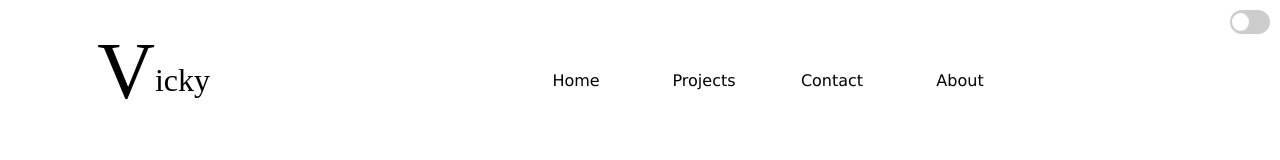
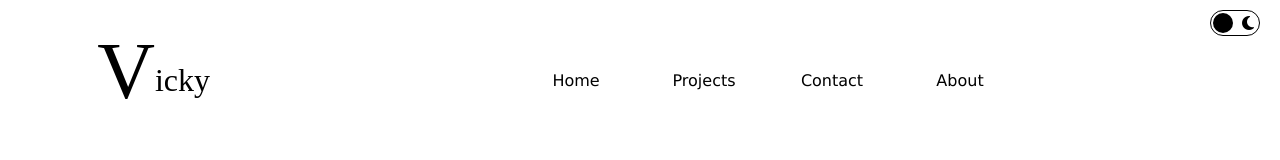
Before and after one commit to vignesh14052002/portfolio, a React (Create React App) app: page / in a window 1280 px wide. Shown: the top 160 px of the page. Built offline with nearby package versions, Linux system fonts and the light colour scheme.

Commit message:
change dark/light mode switch style

```diff
--- a/src/App.css
+++ b/src/App.css
@@ -65,14 +65,50 @@ input:checked + .slider:before {
   transform: translateX(100%);
 }
 
-/* Rounded sliders */
-.slider.round {
-  border-radius: 20px;
+.checkbox {
+  opacity: 0;
+  position: absolute;
 }
 
-.slider.round:before {
+.checkbox-label {
+  margin: 10px;
+  background-color: var(--background-color);
+  border: 1px solid var(--text-color);
+  width: 50px;
+  height: 26px;
+  border-radius: 50px;
+  position: absolute;
+  right: 10px;
+  padding: 5px;
+  cursor: pointer;
+  display: flex;
+  justify-content: space-between;
+  align-items: center;
+}
+
+.fa-moon {
+  color: var(--text-color);
+}
+
+.fa-sun {
+  color: var(--text-color);
+}
+
+.checkbox-label .ball {
+  background-color: var(--text-color);
+  width: 20px;
+  height: 20px;
+  position: absolute;
+  left: 2px;
+  top: 2px;
   border-radius: 50%;
+  transition: transform 0.2s linear;
 }
+
+.checkbox:checked + .checkbox-label .ball {
+  transform: translateX(24px);
+}
+
 /* slider end */
 html {
   overflow-x: hidden;
--- a/src/App.js
+++ b/src/App.js
@@ -34,11 +34,14 @@ function App() {
   return (
     <div className="App">
 <HashRouter>
-      <label className="switch"  >
-      <div ><span></span></div>
-      <input type="checkbox"  />
-      <span className="slider round" onClick={()=>setTheme((pre)=>pre==="dark"?"light":"dark")} ></span>
-</label>
+<div >
+  <input type="checkbox" class="checkbox" id="checkbox"/>
+  <label for="checkbox" class="checkbox-label" onClick={()=>setTheme((pre)=>pre==="dark"?"light":"dark")}>
+    <i class="fas fa-sun"></i>
+    <i class="fas fa-moon"></i>
+    <span class="ball"></span>
+  </label>
+</div>
       <div className="header">
 
       <StyledLink to="/logo" className="logo">
```
